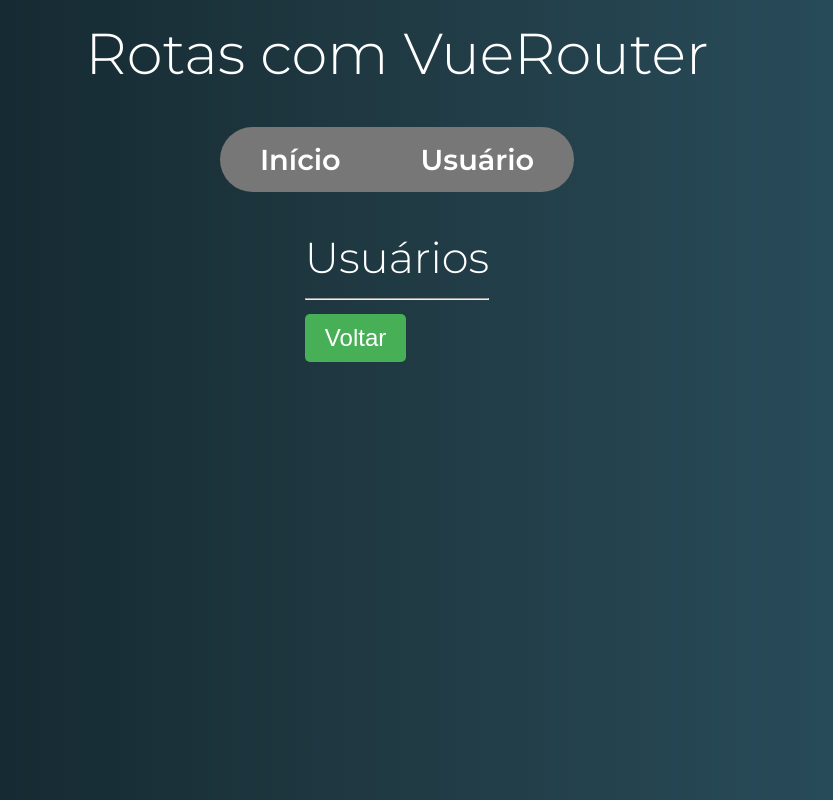
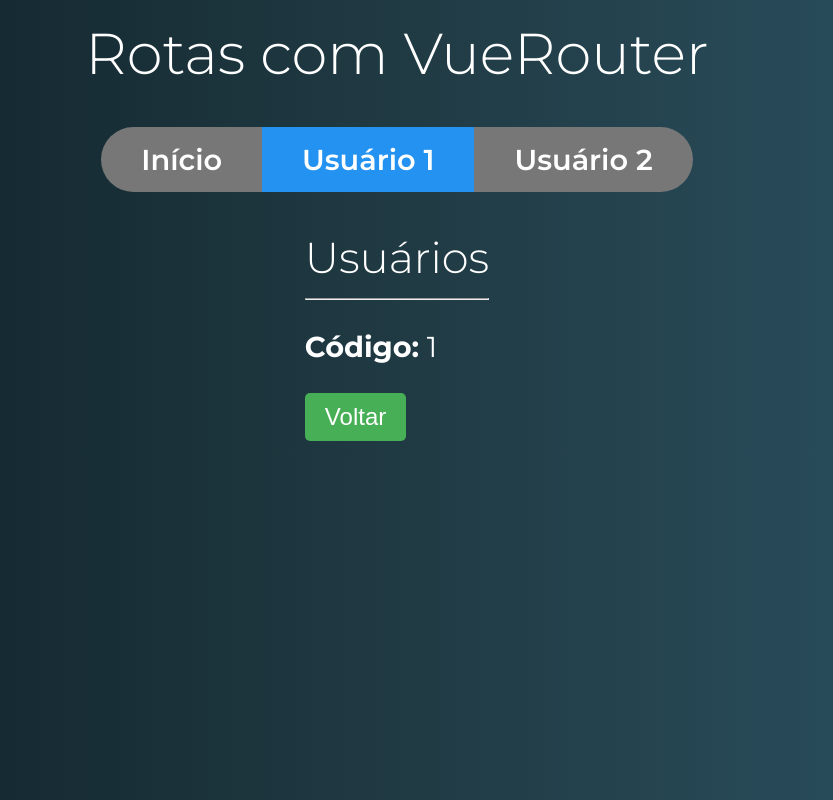
Before and after one commit to robertov8/cursovuejs2modulo1, a Vue app in the folder rotas/rotas-exercicios/: page /usuario/1 in a window 1280 px wide. Shown: the whole page, without its empty margins (243-1076 px from the left). Built offline with nearby package versions, Linux system fonts and the light colour scheme.

Commit message:
253. Lendo e Usando Parâmetros de Rotas

```diff
--- a/rotas/rotas-exercicios/src/components/template/Menu.vue
+++ b/rotas/rotas-exercicios/src/components/template/Menu.vue
@@ -4,8 +4,11 @@
             <router-link to="/" tag="li" active-class="active" exact>
                 <a>Início</a>
             </router-link>
-            <router-link to="/usuario/10" tag="li" active-class="active">
-                <a>Usuário</a>
+            <router-link to="/usuario/1" tag="li" active-class="active">
+                <a>Usuário 1</a>
+            </router-link>
+            <router-link to="/usuario/2" tag="li" active-class="active">
+                <a>Usuário 2</a>
             </router-link>
         </ul>
     </nav>
--- a/rotas/rotas-exercicios/src/components/usuario/Usuario.vue
+++ b/rotas/rotas-exercicios/src/components/usuario/Usuario.vue
@@ -3,6 +3,10 @@
         <h2>Usuários</h2>
 
         <hr>
+
+        <p>
+            <strong>Código:</strong> {{ id }}
+        </p>
 
         <button sucesso @click="irParaInicio">Voltar</button>
     </div>
@@ -11,6 +15,11 @@
 <script>
     export default {
         name: 'Usuario',
+        data() {
+            return {
+                id: this.$route.params.id
+            };
+        },
         methods: {
             irParaInicio() {
                 this.$router.push('/');
```
